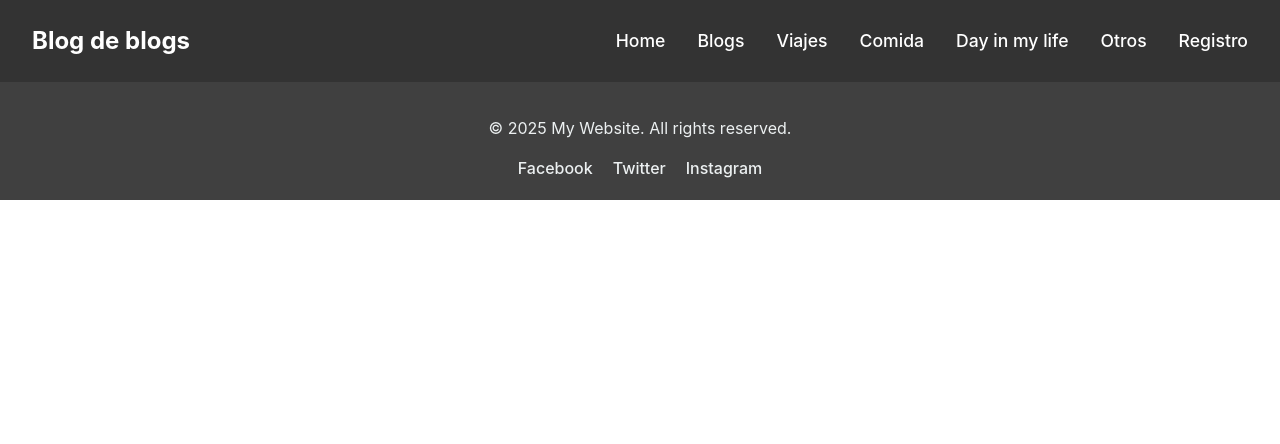
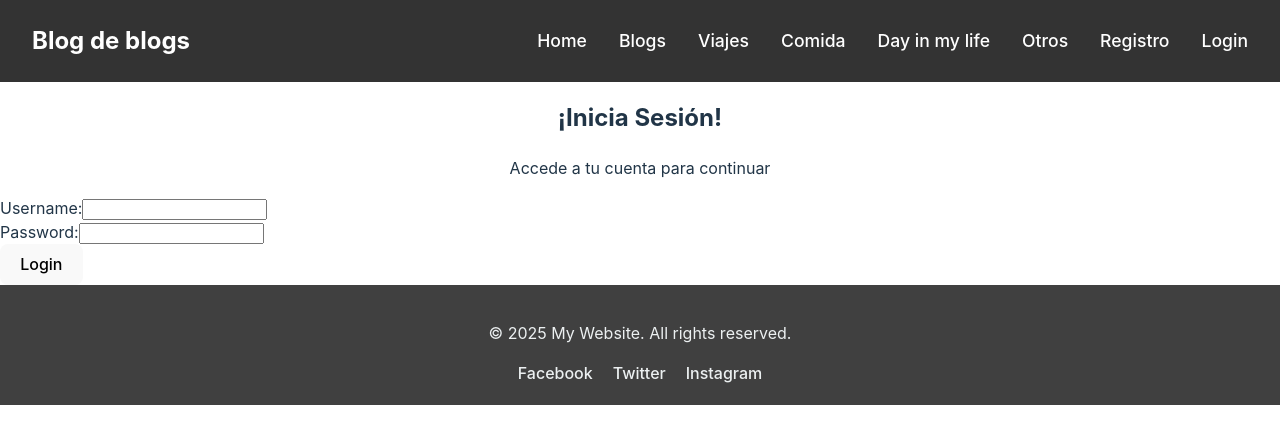
Before and after one commit to AlbaCastilla/WebBlogs, a React (Vite) app: page /login in a window 1280 px wide. Shown: the top 444 px of the page. Built offline with nearby package versions, Linux system fonts and the light colour scheme.

Commit message:
Login y registro conectados a spring

```diff
--- a/src/App.jsx
+++ b/src/App.jsx
@@ -8,6 +8,7 @@ import Blogs from './pages/Blogs';
 import Viajes from './pages/Viajes.jsx';
 import Comida from './pages/Comida';
 import Registro from './pages/Registro';
+import Login from './pages/Login';
 import DayInMyLife from './pages/DayInMyLife';
 import Otros from './pages/Otros.jsx';
 import Footer from './components/footer/Footer.jsx';
@@ -28,6 +29,7 @@ function App() {
           <Route path="/day-in-my-life" element={<DayInMyLife />} />
           <Route path="/otros" element={<Otros />} />
           <Route path="/registro" element={<Registro />} />
+          <Route path="/login" element={<Login />} />
         </Routes>
       </Router>
       <Footer />
--- a/src/components/auth/LoginForm.jsx
+++ b/src/components/auth/LoginForm.jsx
@@ -1,35 +1,46 @@
-import { useState } from 'react';
+import React, { useState } from 'react';
+import axios from 'axios';
 
 const LoginForm = () => {
-    const [email, setEmail] = useState('');
+  const [username, setUsername] = useState('');
   const [password, setPassword] = useState('');
 
-    const handleSubmit = (e) => {
+  const handleSubmit = async (e) => {
     e.preventDefault();
-        console.log('Email:', email, 'Password:', password);
+
+    const credentials = { username, password };
+
+    try {
+      const response = await axios.post(
+        'http://localhost:9000/api/login',
+        credentials,
+        {
+          headers: {
+            'Content-Type': 'application/json',
+            'Accept': 'application/json'
+          },
+          withCredentials: true // ✅ Necesario para CORS y autenticación
+        }
+      );
+
+      console.log('Login exitoso:', response.data);
+      // Aquí puedes guardar el token en el estado global o en localStorage
+    } catch (error) {
+      console.error('Error en el login:', error);
+    }
   };
 
   return (
     <form onSubmit={handleSubmit}>
       <div>
-                <label>Email:</label>
-                <input
-                    type="email"
-                    value={email}
-                    onChange={(e) => setEmail(e.target.value)}
-                    required
-                />
+        <label>Username:</label>
+        <input type="text" value={username} onChange={e => setUsername(e.target.value)} required />
       </div>
       <div>
-                <label>Contraseña:</label>
-                <input
-                    type="password"
-                    value={password}
-                    onChange={(e) => setPassword(e.target.value)}
-                    required
-                />
+        <label>Password:</label>
+        <input type="password" value={password} onChange={e => setPassword(e.target.value)} required />
       </div>
-            <button type="submit">Iniciar Sesión</button>
+      <button type="submit">Login</button>
     </form>
   );
 };
--- a/src/components/navbar/Navbar.jsx
+++ b/src/components/navbar/Navbar.jsx
@@ -72,7 +72,8 @@ const Navbar = () => {
           <li><Link to="/comida">Comida</Link></li>
           <li><Link to="/day-in-my-life">Day in my life</Link></li>
           <li><Link to="/otros">Otros</Link></li>
-          <li><Link to="/registro">Registro</Link></li> {/* Añadido el enlace de Registro */}
+          <li><Link to="/registro">Registro</Link></li>
+          <li><Link to="/login">Login</Link></li>
         </ul>
       </div>
     </nav>
```
Lines whose indentation alone changed are shown as unchanged.
